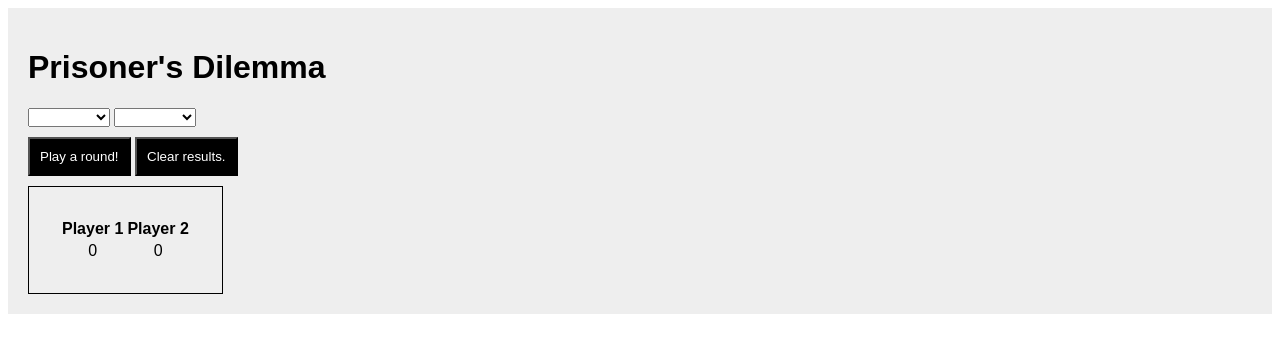
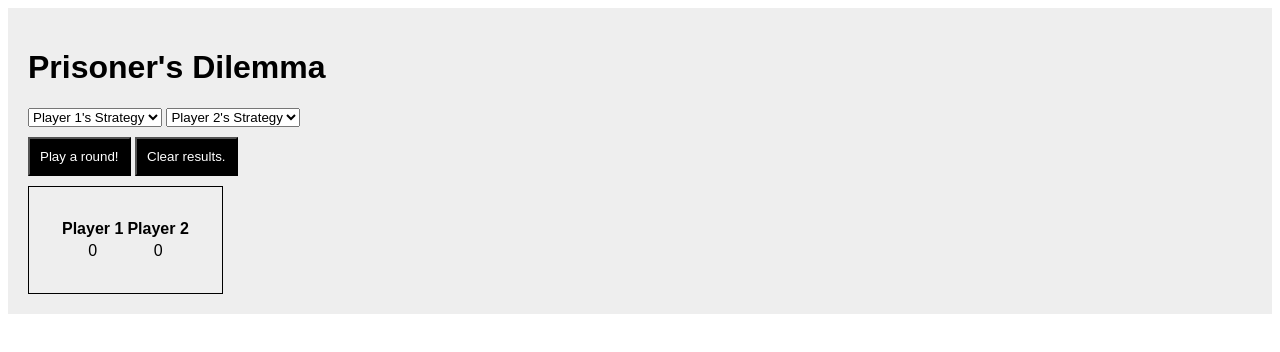
Before and after one commit to leong56/pd-draft1, a plain HTML site: page index.html in a window 1280 px wide. Drawn offline with Linux system fonts and the light colour scheme.

Commit message:
Update index.html

```diff
--- a/index.html
+++ b/index.html
@@ -10,14 +10,14 @@
     <h1>Prisoner's Dilemma</h1>
     <div>
       <select id="player1Choice">
-        <option></option>
+        <option>Player 1's Strategy</option>
         <option value="cooperate">cooperate</option>
         <option value="defect">defect</option>
       </select>
 
 
       <select id="player2Choice">
-        <option></option>
+        <option>Player 2's Strategy</option>
         <option value="cooperate">cooperate</option>
         <option value="defect">defect</option>
       </select>
```
